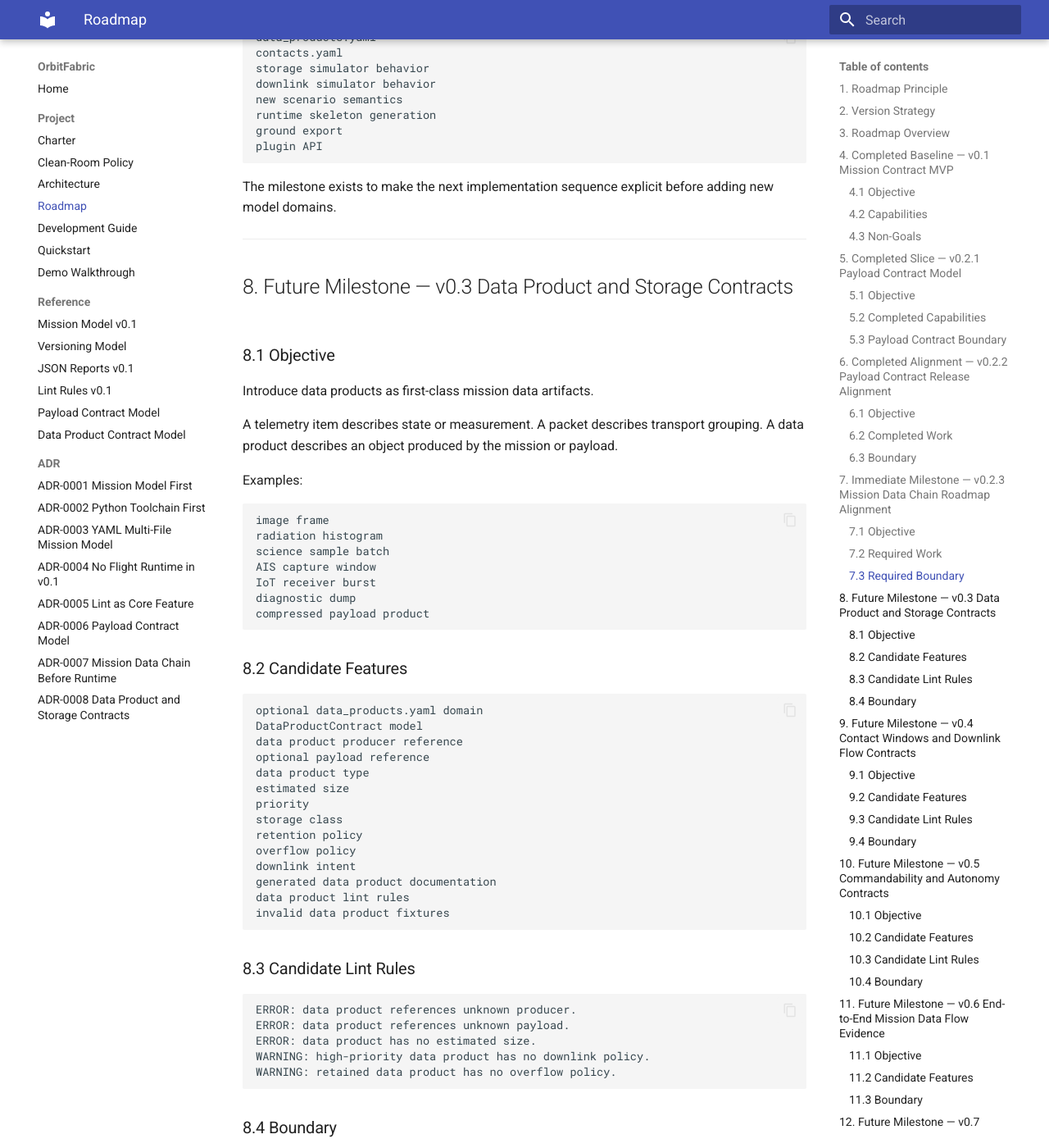
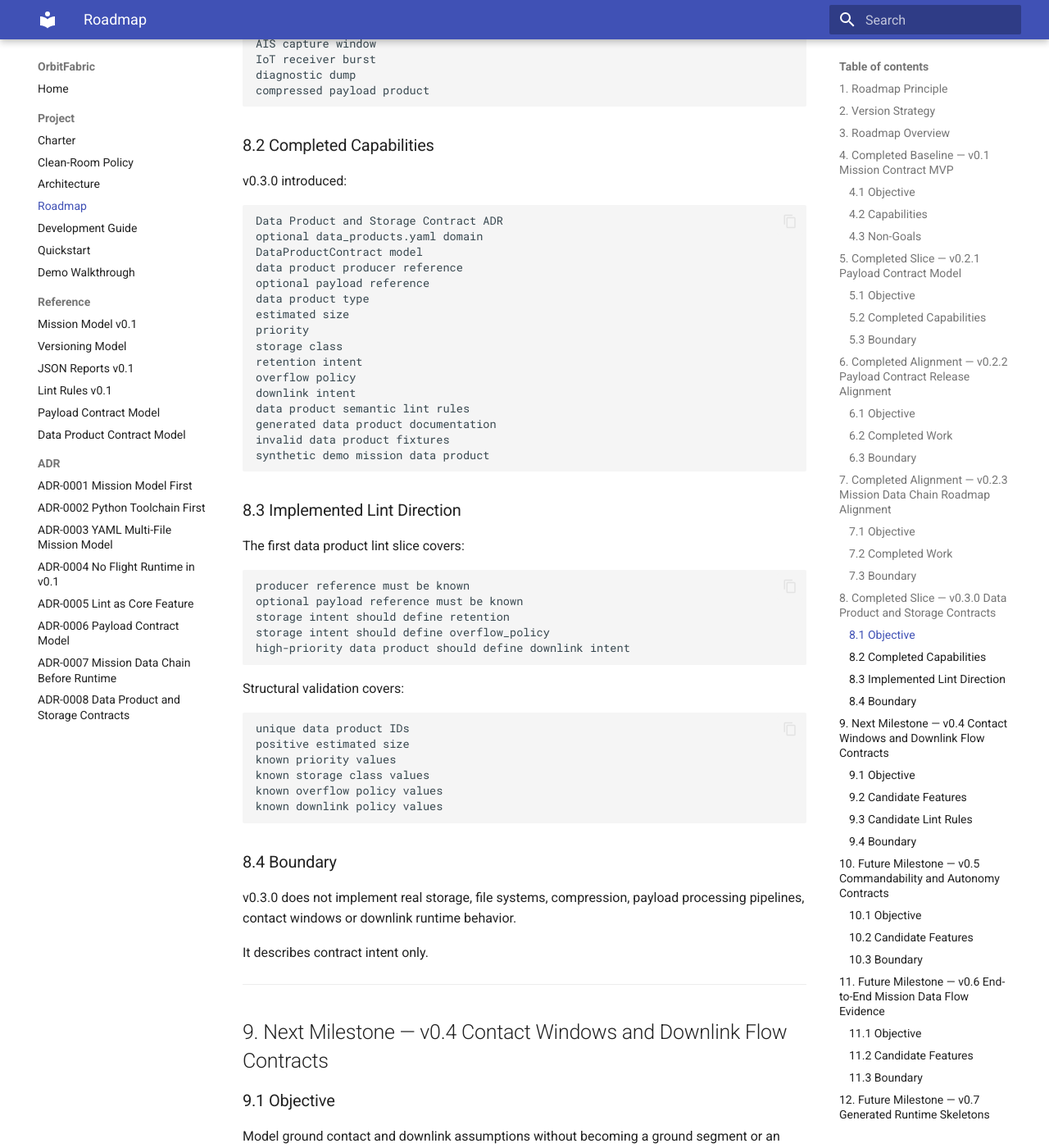
Before and after one commit to FAROTECH/orbitfabric, an MkDocs documentation site: the page built from docs/ROADMAP.md, in a window 1280 px wide and 1400 px high, scrolled down 6955 px. Shown: the whole window at 82% size. Built offline with MkDocs 1.6.1 and Material for MkDocs 9.7.7, drawn with Linux system fonts in a browser that asks for light colours; some of the changed text lies outside the part shown.

Commit message:
release: align v0.3.0 Data Product Contracts
* release: bump version to 0.3.0

* release: update package version constant

* docs: update changelog for Data Product Contracts

* docs: add v0.3.0 release notes

* docs: align roadmap after Data Product Contracts

* docs: update README for Data Product Contracts

````diff
--- a/docs/ROADMAP.md
+++ b/docs/ROADMAP.md
@@ -1,14 +1,14 @@
 # OrbitFabric — Roadmap
 
-Version: v0.2.3 planning
+Version: v0.3.0
 Status: Development preview
-Scope: v0.2.x to v1.0 planning
+Scope: v0.3 to v1.0 planning
 
 ---
 
 ## 1. Roadmap Principle
 
-OrbitFabric must grow through coherent vertical slices, not through feature accumulation.
+OrbitFabric grows through coherent vertical slices, not through feature accumulation.
 
 The project must not try to become, at the same time:
 
@@ -29,7 +29,10 @@
         -> scenario simulation
         -> generated documentation
         -> payload contracts
-        -> mission data chain contracts
+        -> data product and storage contracts
+        -> contact and downlink contracts
+        -> commandability and autonomy contracts
+        -> end-to-end mission data flow evidence
         -> runtime skeletons
         -> ground integration artifacts
         -> plugins and extensibility
@@ -39,7 +42,7 @@
 
 > OrbitFabric is a Mission Data Contract framework.
 
-The next major architectural objective is to model the mission data chain from payload behavior to onboard storage, downlink assumptions, contact windows, commandability, recovery behavior and ground-facing artifacts.
+The current architectural objective is to model the mission data chain from payload behavior to data products, onboard storage intent, downlink assumptions, contact windows, commandability, recovery behavior and ground-facing artifacts.
 
 ---
 
@@ -69,9 +72,9 @@
 v0.2    Model Hardening                                       completed line
 v0.2.1  Payload Contract Model                                completed
 v0.2.2  Payload Contract Release Alignment                    completed
-v0.2.3  Mission Data Chain Roadmap Alignment                  immediate
-v0.3    Data Product and Storage Contracts                    future
-v0.4    Contact Windows and Downlink Flow Contracts           future
+v0.2.3  Mission Data Chain Roadmap Alignment                  completed
+v0.3.0  Data Product and Storage Contracts                    completed
+v0.4    Contact Windows and Downlink Flow Contracts           next
 v0.5    Commandability and Autonomy Contracts                 future
 v0.6    End-to-End Mission Data Flow Evidence                 future
 v0.7    Generated Runtime Skeletons                           future
@@ -80,11 +83,9 @@
 v1.0    Stable Mission Data Contract                          future
 ```
 
-The immediate target is `v0.2.3`.
+The immediate target is `v0.4 — Contact Windows and Downlink Flow Contracts`.
 
-The next implementation priority is not runtime generation.
-
-The next priority is to formalize the Mission Data Chain roadmap after the Payload Contract Model vertical slice.
+Runtime skeleton generation remains deferred until the Mission Data Chain is coherent enough to generate useful artifacts from it.
 
 ---
 
@@ -94,15 +95,13 @@
 
 Demonstrate the complete OrbitFabric philosophy with one small, coherent, synthetic mission.
 
-v0.1 proves that a user can:
+v0.1 proved that a user can:
 
 1. define a mission once;
 2. lint it semantically;
 3. generate documentation;
 4. execute an operational scenario;
 5. receive readable logs and JSON reports.
-
-The v0.1 goal was coherence, not breadth.
 
 ### 4.2 Capabilities
 
@@ -181,41 +180,17 @@
 negative tests for mutated fixtures
 ```
 
-The current payload lifecycle model is intentionally minimal:
-
-```text
-OFF
-READY
-ACQUIRING
-FAULT
-```
-
 The first demo payload vertical slice demonstrates:
 
 ```text
 READY -> ACQUIRING -> READY
 ```
 
-### 5.3 Payload Contract Boundary
+### 5.3 Boundary
 
-A payload contract may describe:
+Payload contracts may describe expected mission-data behavior.
 
-```text
-payload identity
-payload profile
-linked subsystem
-telemetry references
-command references
-event references
-fault references
-lifecycle states
-command preconditions
-expected effects
-scenario-level behavior
-generated documentation
-```
-
-A payload contract must not describe:
+They must not describe:
 
 ```text
 payload firmware
@@ -228,10 +203,6 @@
 ground segment implementation
 ```
 
-The Payload Contract Model strengthens OrbitFabric as a Mission Data Contract Layer.
-
-It does not expand OrbitFabric into a payload runtime.
-
 ---
 
 ## 6. Completed Alignment — v0.2.2 Payload Contract Release Alignment
@@ -240,8 +211,7 @@
 
 Capitalise on the completed Payload Contract Model vertical slice.
 
-v0.2.2 is a release-alignment milestone.
-It makes the repository, public documentation, roadmap, changelog, release notes and public communication consistent with the Payload Contract Model.
+v0.2.2 made the repository, public documentation, roadmap, changelog, release notes and public communication consistent with the Payload Contract Model.
 
 ### 6.2 Completed Work
 
@@ -258,9 +228,9 @@
 
 ### 6.3 Boundary
 
-v0.2.2 did not introduce new core model features.
+v0.2.2 was alignment work, not model expansion.
 
-It did not include:
+It did not introduce:
 
 ```text
 new payload lifecycle states
@@ -274,11 +244,9 @@
 physical payload simulation
 ```
 
-The purpose of v0.2.2 was alignment, not expansion.
-
 ---
 
-## 7. Immediate Milestone — v0.2.3 Mission Data Chain Roadmap Alignment
+## 7. Completed Alignment — v0.2.3 Mission Data Chain Roadmap Alignment
 
 ### 7.1 Objective
 
@@ -300,23 +268,23 @@
         -> future runtime and ground artifacts
 ```
 
-### 7.2 Required Work
+### 7.2 Completed Work
 
-v0.2.3 should include:
+v0.2.3 introduced:
 
 ```text
 ROADMAP update
 Project Charter alignment
-ADR for Mission Data Chain before runtime generation
+ADR-0007 Mission Data Chain Before Runtime Generation
 public documentation navigation update
-issue backlog alignment if needed
+issue backlog alignment
 ```
 
-### 7.3 Required Boundary
+### 7.3 Boundary
 
-v0.2.3 must remain documentation-first and architecture-first.
+v0.2.3 remained documentation-first and architecture-first.
 
-It must not introduce:
+It did not introduce:
 
 ```text
 data_products.yaml
@@ -329,11 +297,9 @@
 plugin API
 ```
 
-The milestone exists to make the next implementation sequence explicit before adding new model domains.
-
 ---
 
-## 8. Future Milestone — v0.3 Data Product and Storage Contracts
+## 8. Completed Slice — v0.3.0 Data Product and Storage Contracts
 
 ### 8.1 Objective
 
@@ -355,9 +321,12 @@
 compressed payload product
 ```
 
-### 8.2 Candidate Features
+### 8.2 Completed Capabilities
+
+v0.3.0 introduced:
 
 ```text
+Data Product and Storage Contract ADR
 optional data_products.yaml domain
 DataProductContract model
 data product producer reference
@@ -366,33 +335,47 @@
 estimated size
 priority
 storage class
-retention policy
+retention intent
 overflow policy
 downlink intent
+data product semantic lint rules
 generated data product documentation
-data product lint rules
 invalid data product fixtures
+synthetic demo mission data product
 ```
 
-### 8.3 Candidate Lint Rules
+### 8.3 Implemented Lint Direction
+
+The first data product lint slice covers:
 
 ```text
-ERROR: data product references unknown producer.
-ERROR: data product references unknown payload.
-ERROR: data product has no estimated size.
-WARNING: high-priority data product has no downlink policy.
-WARNING: retained data product has no overflow policy.
+producer reference must be known
+optional payload reference must be known
+storage intent should define retention
+storage intent should define overflow_policy
+high-priority data product should define downlink intent
+```
+
+Structural validation covers:
+
+```text
+unique data product IDs
+positive estimated size
+known priority values
+known storage class values
+known overflow policy values
+known downlink policy values
 ```
 
 ### 8.4 Boundary
 
-v0.3 must not implement real storage, file systems, compression, payload processing pipelines or downlink runtime behavior.
+v0.3.0 does not implement real storage, file systems, compression, payload processing pipelines, contact windows or downlink runtime behavior.
 
-It must only describe the contract.
+It describes contract intent only.
 
 ---
 
-## 9. Future Milestone — v0.4 Contact Windows and Downlink Flow Contracts
+## 9. Next Milestone — v0.4 Contact Windows and Downlink Flow Contracts
 
 ### 9.1 Objective
 
@@ -458,16 +441,7 @@
 autonomy rule documentation
 ```
 
-### 10.3 Candidate Lint Rules
-
-```text
-ERROR: autonomous command has no expected effect.
-WARNING: ground-only command is used in autonomous recovery scenario.
-ERROR: command requires contact but scenario dispatches it outside contact.
-WARNING: risky command lacks operator confirmation hint.
-```
-
-### 10.4 Boundary
+### 10.3 Boundary
 
 v0.5 must not implement real command authentication, authorization, encryption, live uplink, operator consoles or flight-ready autonomy.
 
@@ -783,20 +757,19 @@
 The immediate work package is:
 
 ```text
-v0.2.3 — Mission Data Chain Roadmap Alignment
+v0.4 — Contact Windows and Downlink Flow Contracts
 ```
 
 Required sequence:
 
 ```text
-1. ROADMAP alignment
-2. Project Charter alignment
-3. Mission Data Chain ADR
-4. public documentation navigation update
-5. issue backlog alignment if needed
+1. define contact/downlink contract scope
+2. add ADR for Contact Windows and Downlink Flow Contracts
+3. introduce optional contact/link model domain
+4. add semantic lint rules for contact/downlink references
+5. generate contact/downlink documentation
+6. update the synthetic demo mission with one clean contact/downlink slice
 ```
-
-Do not start v0.3 implementation until v0.2.3 is complete.
 
 Do not add runtime skeletons before the mission data chain model is coherent.
 
@@ -812,7 +785,9 @@
 
 The Payload Contract Model strengthens this mission by making mission-specific and IOD payload behavior explicit, lintable, documentable and scenario-aware.
 
-The Mission Data Chain roadmap extends that foundation by making payload data products, storage intent, downlink priorities, contact assumptions, commandability constraints, recovery expectations and end-to-end scenario evidence explicit before runtime or ground artifacts are generated.
+The Data Product and Storage Contract Model strengthens the mission data chain by making payload and subsystem data products, storage intent and downlink intent explicit.
+
+The next roadmap step is to model contact windows and downlink flow assumptions before runtime or ground artifacts are generated.
 
 Only after the model is clear and stable should OrbitFabric grow into runtime skeleton generation, ground integration artifacts and plugin extensibility.
 
--- a/pyproject.toml
+++ b/pyproject.toml
@@ -4,7 +4,7 @@
 
 [project]
 name = "orbitfabric"
-version = "0.2.2"
+version = "0.3.0"
 description = "A model-first Mission Data Fabric for small spacecraft."
 readme = "README.md"
 requires-python = ">=3.11"
--- a/src/orbitfabric/__init__.py
+++ b/src/orbitfabric/__init__.py
@@ -3,4 +3,4 @@
 OrbitFabric is a model-first Mission Data Fabric for small spacecraft.
 """
 
-__version__ = "0.2.2"
+__version__ = "0.3.0"
````
Also changed, not shown: CHANGELOG.md (+65 -2 lines), README.md (+64 -12 lines), docs/releases/v0.3.0.md (added, +131 -0 lines).
